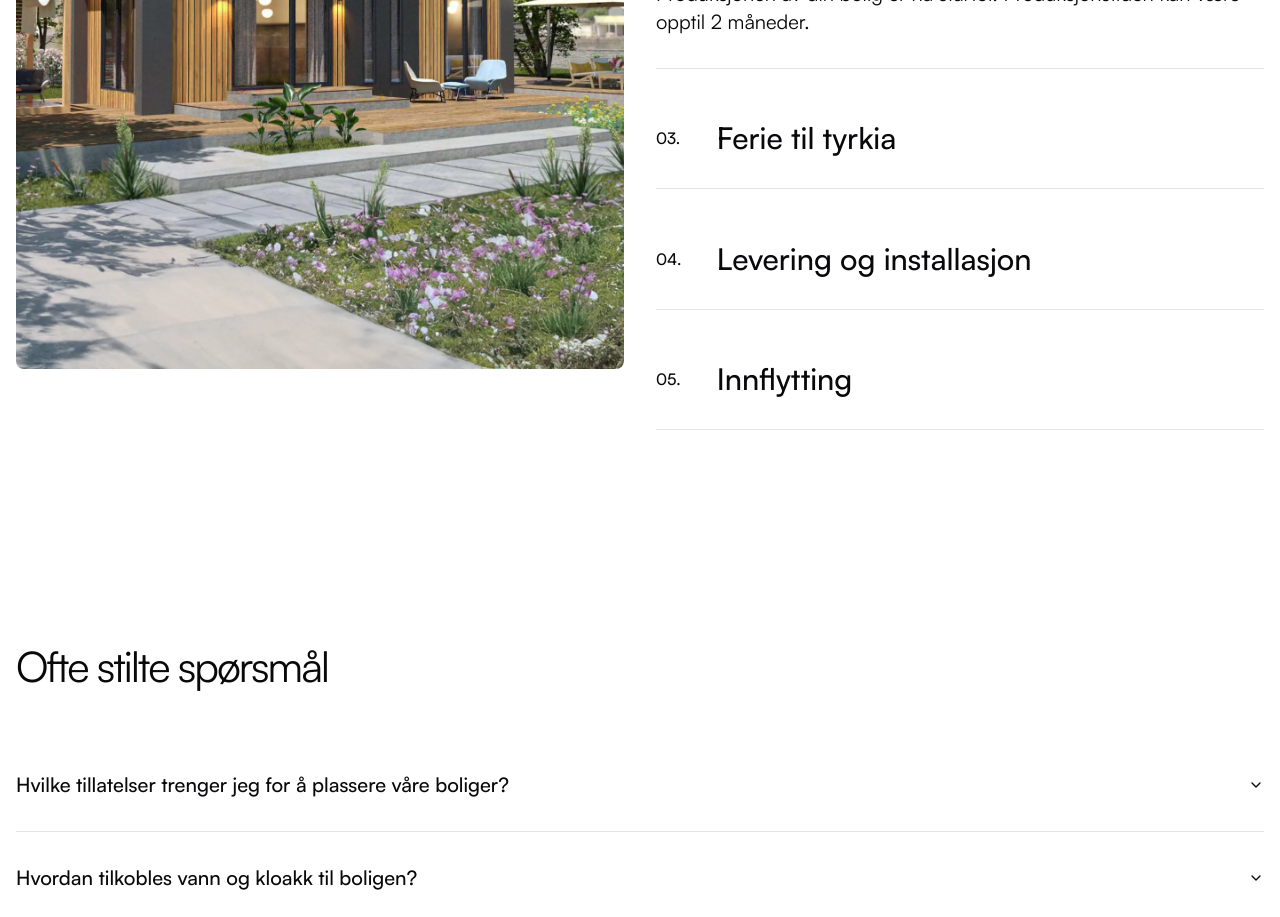
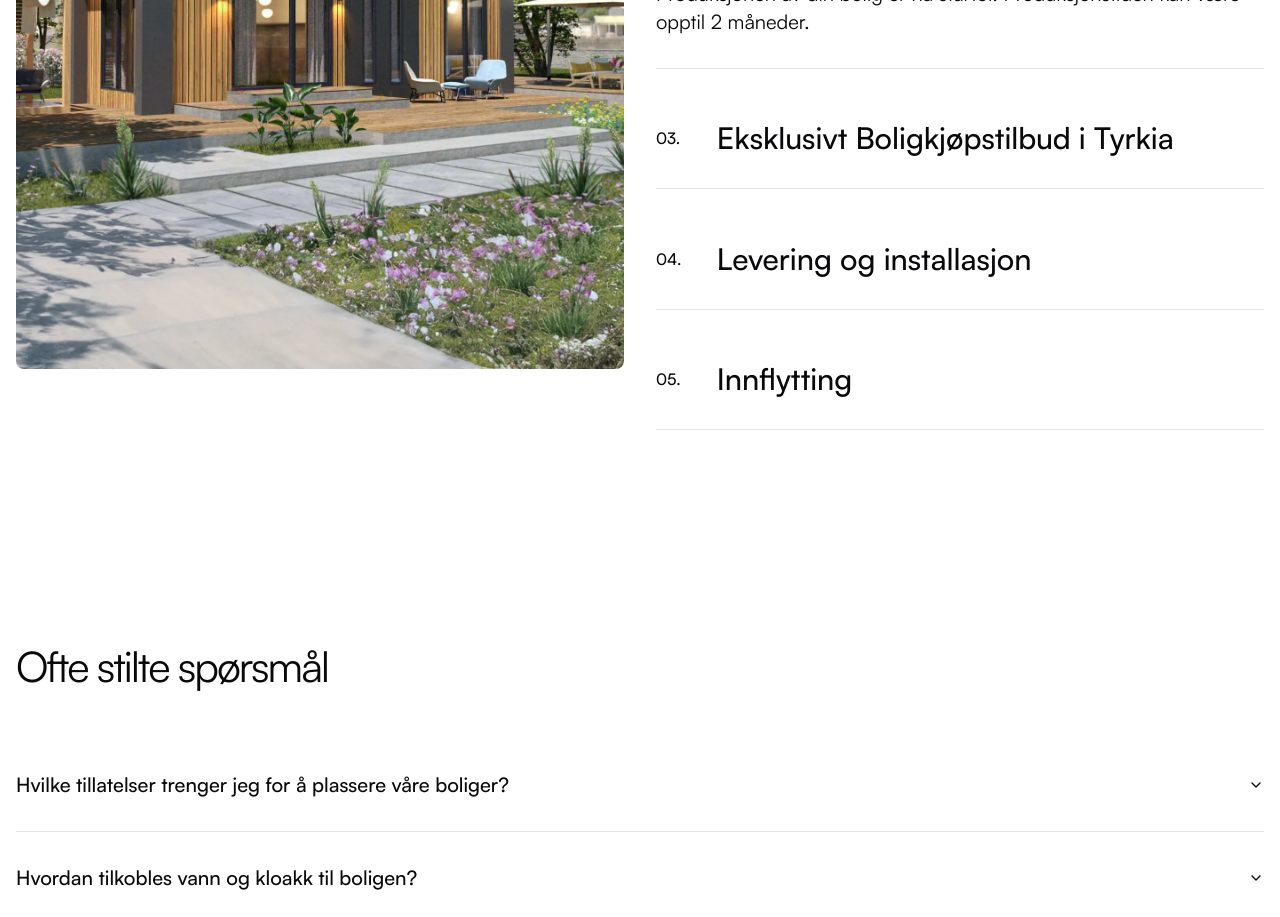
Before and after one commit to tariknh/lofothuset, a Next.js app: page / in a window 1280 px wide. Shown: the part 4200-5117 px from the top of the page. Built offline with nearby package versions, Linux system fonts and the light colour scheme.

Commit message:
endret tyrkia ferie tekst

```diff
--- a/components/sections/Hvordan.tsx
+++ b/components/sections/Hvordan.tsx
@@ -162,9 +162,9 @@ function Hvordan() {
         />
         <AccordianHow
           value="item-3"
-          title="Ferie til tyrkia"
+          title="Eksklusivt Boligkjøpstilbud i Tyrkia"
           num="03."
-          text="I en begrenset periode tilbyr vi en gratis ferie til Tyrkia for å se på produksjonen av din bolig."
+          text="For en begrenset periode inkluderer vi dekning av fly- og hotellkostnader for de som er interessert i å besøke Tyrkia for å se på fremdriften av sin bolig under konstruksjon."
           //   img="/modell1.png"
           progress={progress}
           onClick={() => handleClick("item-3")}
```
